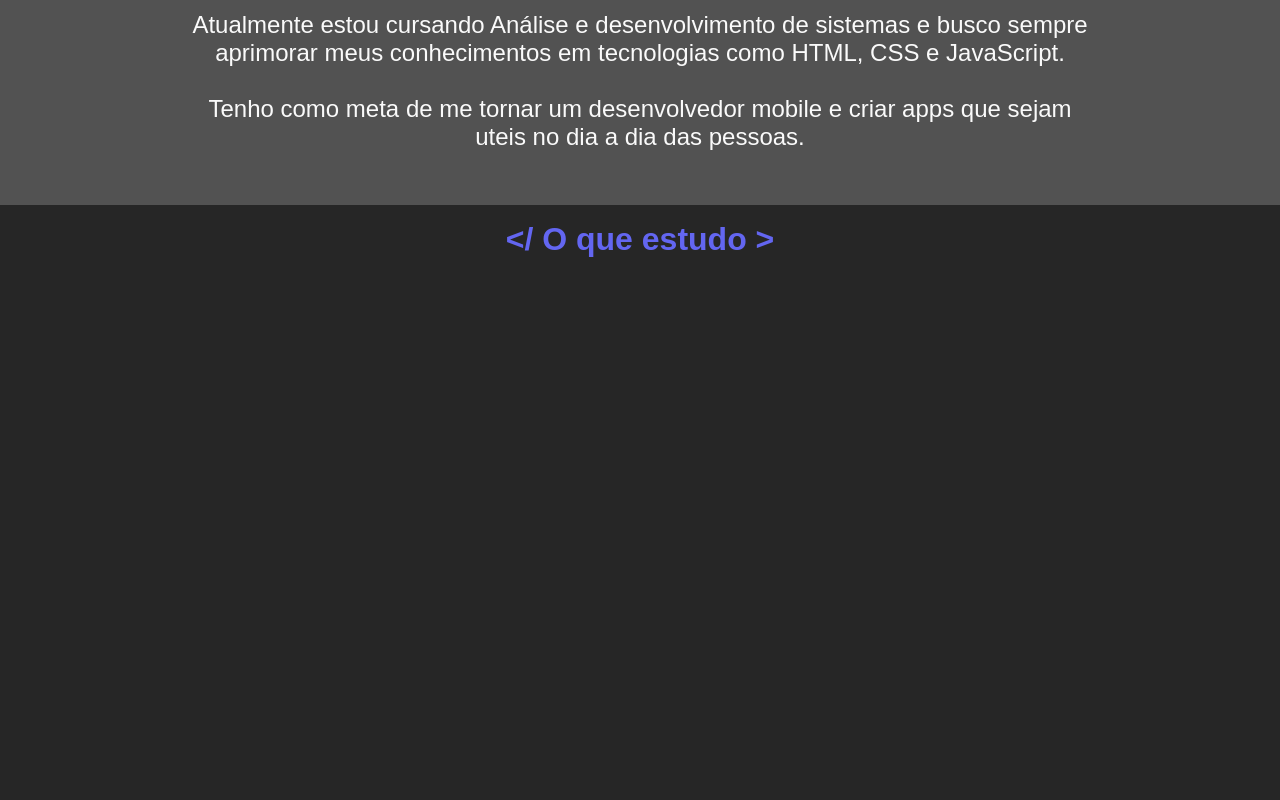
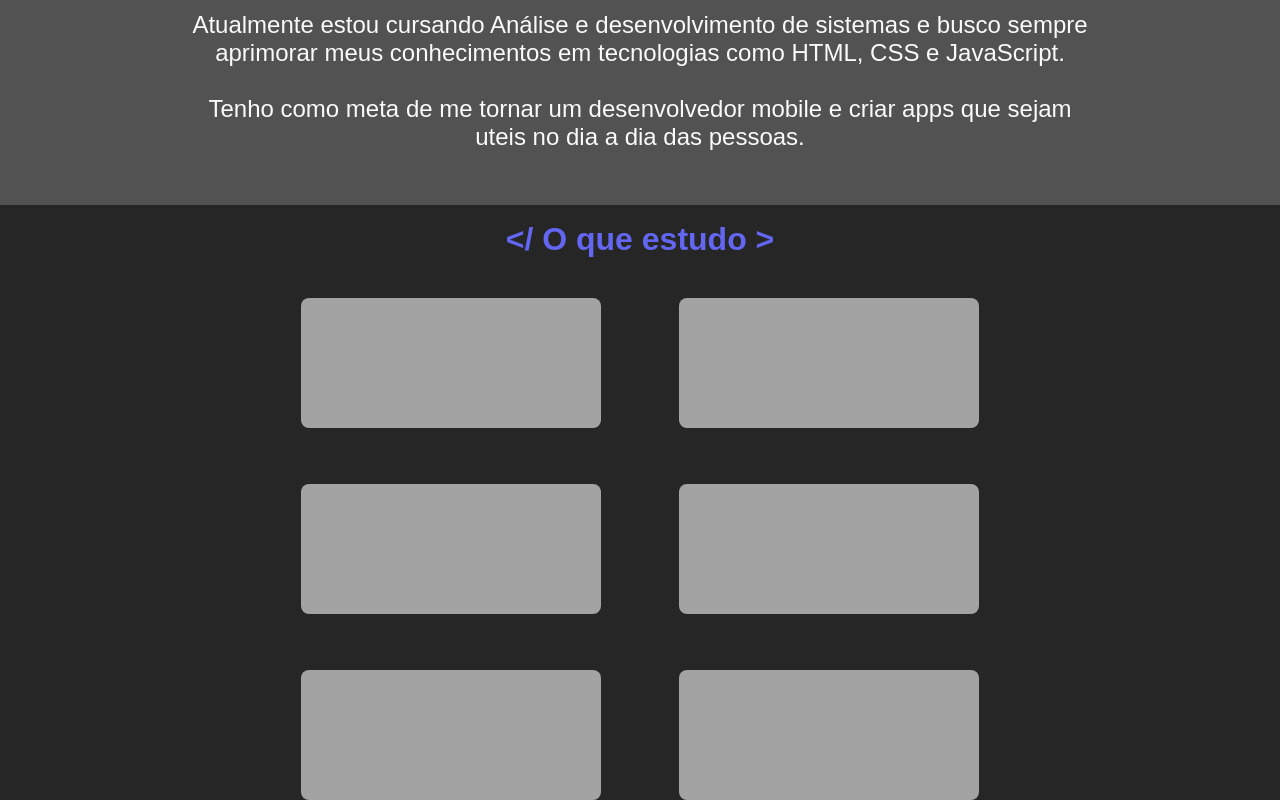
Before and after one commit to MoreiraMatheus/Portfolio, a React (Create React App) app in the folder portfolio/: page / in a window 1280 px wide. Shown: the part 706-1506 px from the top of the page. Before the commit the page ends 1004 px from the top, so only its background shows below. Built offline with nearby package versions, Linux system fonts and the light colour scheme.

Commit message:
Finalizando WhatIStudy

```diff
--- /dev/null
+++ b/portfolio/src/Components/Tecnology/Styles.ts
@@ -0,0 +1,8 @@
+import styled from "styled-components";
+
+export const Wrapper  = styled.div`
+  width: 300px;
+  height: 130px;
+  border-radius: 8px;
+  background-color: ${({theme}) => theme.colors.pannelBaseColor};
+`
--- a/portfolio/src/Components/Tecnology/index.tsx
+++ b/portfolio/src/Components/Tecnology/index.tsx
@@ -1,5 +1,9 @@
+import { Wrapper } from './Styles'
+
 export function Tecnology(){
   return(
-    <></>
+    <Wrapper>
+
+    </Wrapper>
   )
 }
--- a/portfolio/src/Components/WhatIStudy/Styles.ts
+++ b/portfolio/src/Components/WhatIStudy/Styles.ts
@@ -1,5 +1,16 @@
 import styled from "styled-components";
 
 export const Wrapper = styled.div`
+  padding-bottom: 75px;
 
+  & > div{
+    display: flex;
+    justify-content: center;
+    flex-wrap: wrap;
+    column-gap: 7.6%;
+    row-gap: 56px;
+    margin: 0 auto;
+    width: 81%;
+    height: 316px;
+  }
 `
--- a/portfolio/src/Components/WhatIStudy/index.tsx
+++ b/portfolio/src/Components/WhatIStudy/index.tsx
@@ -1,11 +1,20 @@
 import { Wrapper } from './Styles'
 
 import { Title } from '../Title/Styles'
+import { Tecnology } from '../Tecnology/index'
 
 export function WhatIStudy(){
   return(
     <Wrapper>
       <Title>O que estudo</Title>
+      <div>
+        <Tecnology/>
+        <Tecnology/>
+        <Tecnology/>
+        <Tecnology/>
+        <Tecnology/>
+        <Tecnology/>
+      </div>
     </Wrapper>
   )
 }
--- a/portfolio/src/Styles/GlobalStyle.ts
+++ b/portfolio/src/Styles/GlobalStyle.ts
@@ -19,7 +19,7 @@ const GlobalStyle = createGlobalStyle`
     }
 
     ::-webkit-scrollbar-thumb{
-      background-color: ${({theme})=>theme.colors.backgroundSection};
+      background-color: ${({theme})=>theme.colors.title};
       border-radius: 5px;
     }
   }
```
